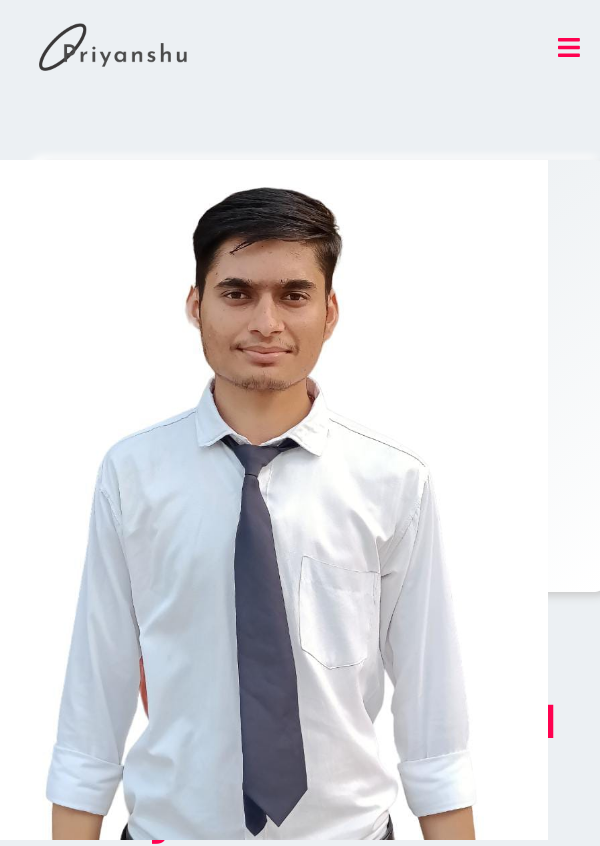
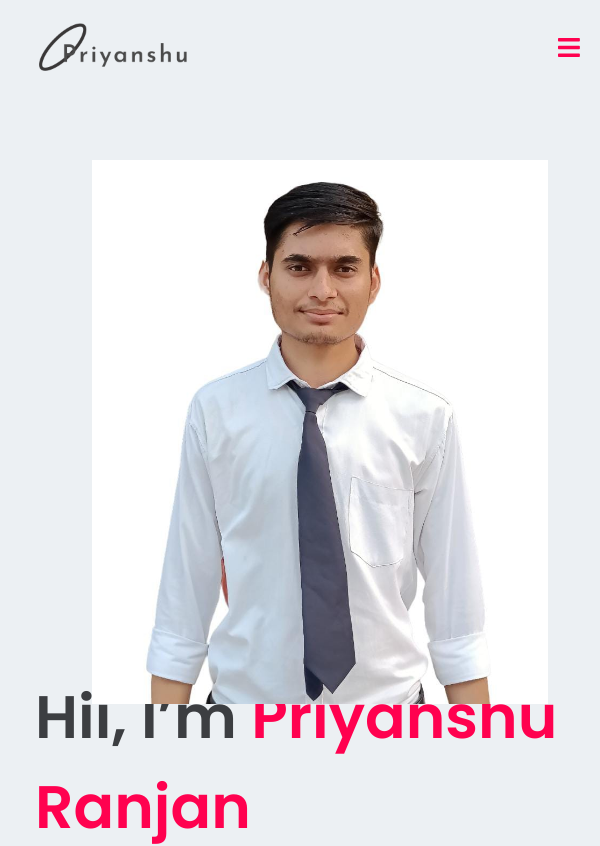
Before and after one commit to priyanshuuranjan/Portfolio, a React (Create React App) app: page / in a window 600 px wide. Shown: the top 846 px of the page. Built offline with nearby package versions, Linux system fonts and the light colour scheme.

Commit message:
some changes for phone screen

```diff
--- a/src/Components/Hero/Home.css
+++ b/src/Components/Hero/Home.css
@@ -95,6 +95,10 @@
   .hero .right_img {
     margin: 0 0 0 0;
   }
+  .hero .right_img {
+    width: 0%;
+    border-radius: 15px;
+  }
 }
 
 /* .img-wrapper {
--- a/src/Components/Hero/Home.js
+++ b/src/Components/Hero/Home.js
@@ -77,7 +77,7 @@ const Home = () => {
           </div>
           <div className="right">
             <div className="right_img">
-              <img src={hero1} alt="" style={{width: "100%"}}/>
+              <img src={hero1} alt="" style={{width: "80%"}}/>
             </div>
           </div>
         </div>
```
